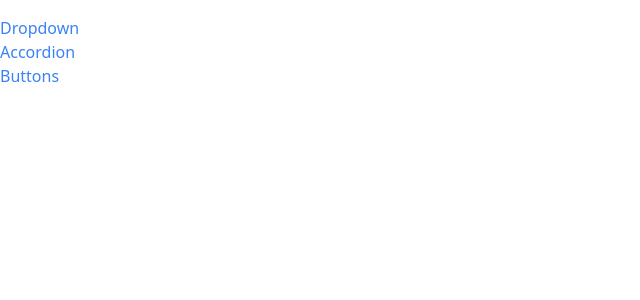
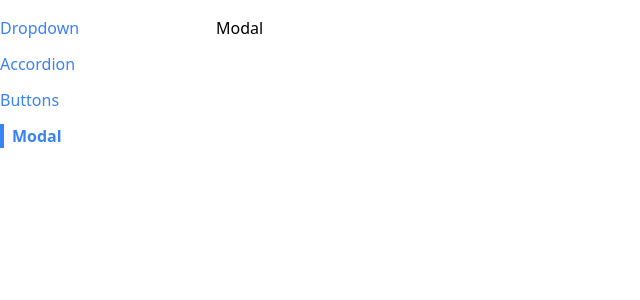
Before and after one commit to jrexiti/comps, a React (Create React App) app: page /modal in a window 1280 px wide. Shown: the top 300 px of the page, without its empty margins (0-640 px from the left). Built offline with nearby package versions, Linux system fonts and the light colour scheme.

Commit message:
implemented Modal

```diff
--- a/src/App.js
+++ b/src/App.js
@@ -3,6 +3,7 @@ import AccordionPage from "./pages/AccordionPage";
 import DropdownPage from "./pages/DropdownPage";
 import Sidebar from "./components/Sidebar";
 import ButtonPage from "./pages/ButtonPage";
+import ModalPage from "./pages/ModalPage";
 
 function App() {
   return (
@@ -22,6 +23,11 @@ function App() {
             <ButtonPage />
           </Route>
         </div>
+        <div>
+          <Route path="/modal">
+            <ModalPage />
+          </Route>
+        </div>
       </div>
     </div>
   );
--- a/src/components/Link.js
+++ b/src/components/Link.js
@@ -1,10 +1,12 @@
 import classNames from "classnames";
 import useNavigation from "../hooks/use-navigation";
 
-function Link({ to, children }) {
-  const { navigate } = useNavigation();
+function Link({ to, children, className, activeClassName }) {
+  const { navigate, currentPath } = useNavigation();
 
-  const classes = classNames("text-blue-500");
+  const classes = classNames("text-blue-500 ", className,
+  currentPath === to && activeClassName
+  );
 
   const handleClick = (event) => {
     if (event.metaKey || event.ctrlKey) {
--- /dev/null
+++ b/src/components/Modal.js
@@ -0,0 +1,5 @@
+function Modal() {
+  return <div>Modal</div>;
+}
+
+export default Modal;
--- a/src/components/Sidebar.js
+++ b/src/components/Sidebar.js
@@ -5,17 +5,23 @@ function Sidebar() {
     { label: "Dropdown", path: "/" },
     { label: "Accordion", path: "/accordion" },
     { label: "Buttons", path: "/buttons" },
+    { label: "Modal", path: "/modal" },
   ];
 
   const renderedLinks = links.map((link) => {
     return (
-      <Link key={link.label} to={link.path}>
+      <Link
+        key={link.label}
+        to={link.path}
+        className="mb-3"
+        activeClassName="font-bold border-l-4 border-blue-500 pl-2"
+      >
         {link.label}
       </Link>
     );
   });
   return (
-    <div className="sticky top-0 overflow-y-scroll flex flex-col">
+    <div className="sticky top-0 overflow-y-scroll flex flex-col items-start">
       {renderedLinks}
     </div>
   );
--- /dev/null
+++ b/src/pages/ModalPage.js
@@ -0,0 +1,10 @@
+import Modal from "../components/Modal";
+
+function ModalPage() {
+  return (
+    <div>
+      <Modal />
+    </div>
+  );
+}
+export default ModalPage;
```
